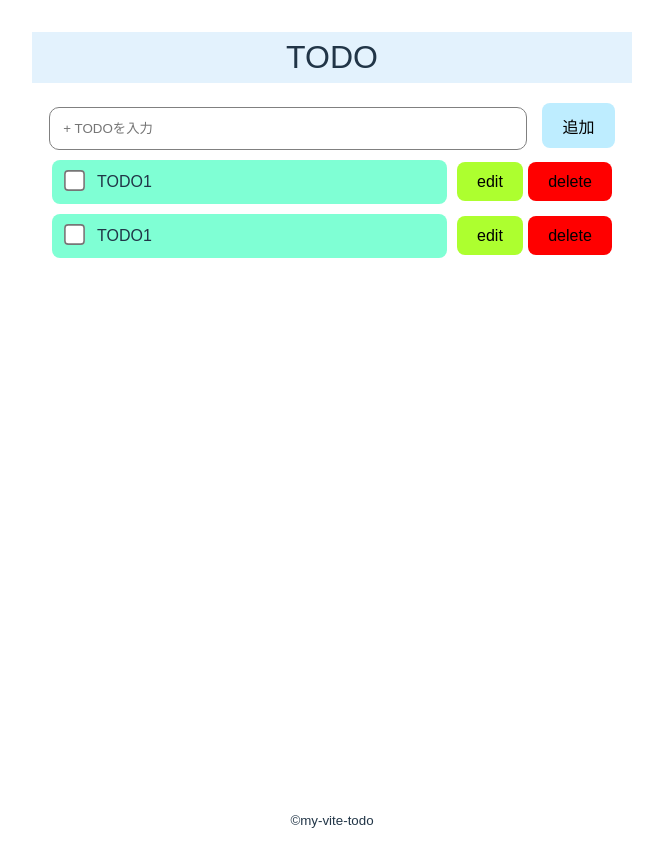
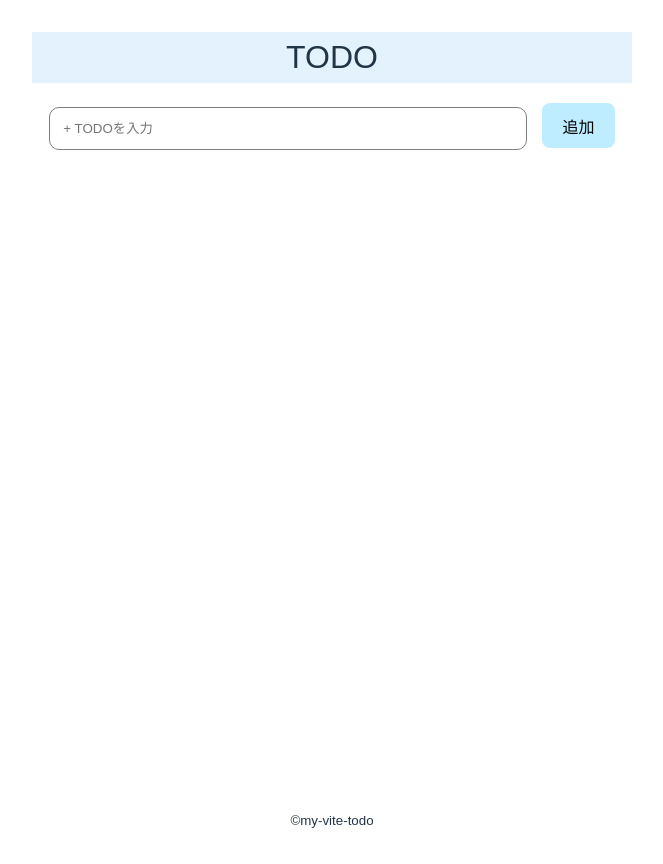
Before and after one commit to yukiyuki925/vue-practice, a Vue app in the folder my-vite-todo/: page / in a window 1280 px wide. Shown: the whole page, without its empty margins (308-971 px from the left). Built offline with nearby package versions, Linux system fonts and the light colour scheme.

Commit message:
v-forで一覧表示

```diff
--- a/my-vite-todo/src/components/MainTodo.vue
+++ b/my-vite-todo/src/components/MainTodo.vue
@@ -1,7 +1,8 @@
 <script setup>
 import { ref } from "vue";
-const todoRef = ref("");
 const todoListRef = ref([]);
+const ls = localStorage.todoList;
+todoListRef.value = ls ? JSON.parse(ls) : [];
 const addTodo = () => {
   const id = new Date().getTime();
   todoListRef.value.push({ id: id, task: todoRef.value });
@@ -24,21 +25,9 @@ const addTodo = () => {
 
   <!-- todo一覧 -->
   <div class="box_list">
-    <div class="todo_list">
+    <div class="todo_list" v-for="todo in todoListRef" :key="todo.id">
       <div class="todo">
-        <input type="checkbox" class="check" /><label>TODO1</label>
-      </div>
-      <div class="btns">
-        <button class="btn green">edit</button>
-        <button class="btn red">delete</button>
-      </div>
-    </div>
-  </div>
-
-  <div class="box_list">
-    <div class="todo_list">
-      <div class="todo">
-        <input type="checkbox" class="check" /><label>TODO1</label>
+        <input type="checkbox" class="check" /><label>{{ todo.task }}</label>
       </div>
       <div class="btns">
         <button class="btn green">edit</button>
```
